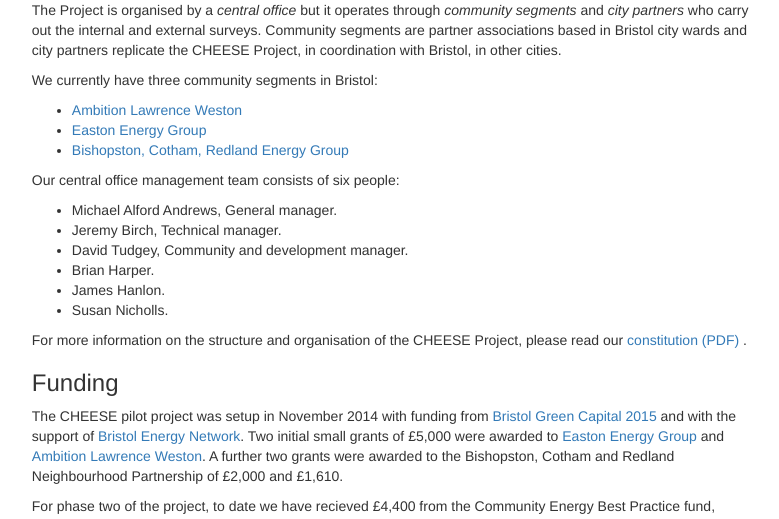
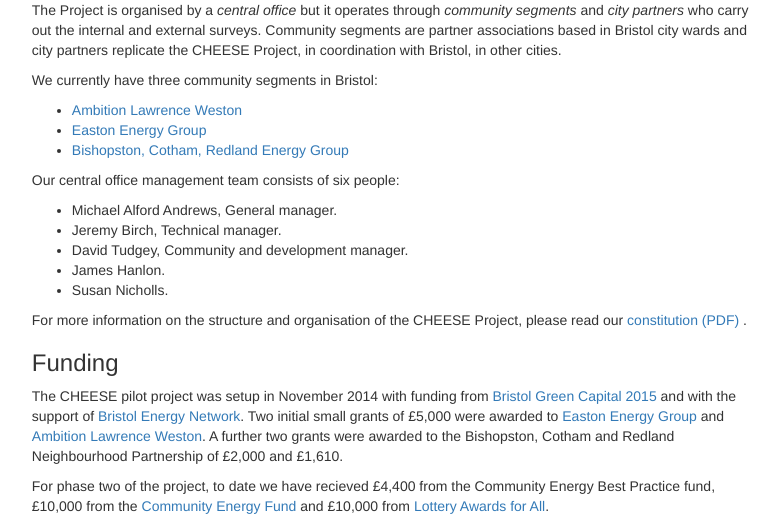
Before and after one commit to jameshanlon/cheese, a Flask app: page /about in a window 1280 px wide. Shown: the part 663-1182 px from the top of the page, without its empty margins (240-1019 px from the left). Run offline with Flask 2, Linux system fonts and the light colour scheme; parts of the project's set-up code (start-up, migrations or seed data) failed here and were passed over; some libraries are stand-ins or nearby versions; some web fonts are replaced.

Commit message:
Update about page.

```diff
--- a/templates/about.html
+++ b/templates/about.html
@@ -67,7 +67,6 @@ coordination with Bristol, in other cities.</p>
   <li>Michael Alford Andrews, General manager.</li>
   <li>Jeremy Birch, Technical manager.</li>
   <li>David Tudgey, Community and development manager.</li>
-  <li>Brian Harper.</li>
   <li>James Hanlon.</li>
   <li>Susan Nicholls.</li>
 </ul>
```
